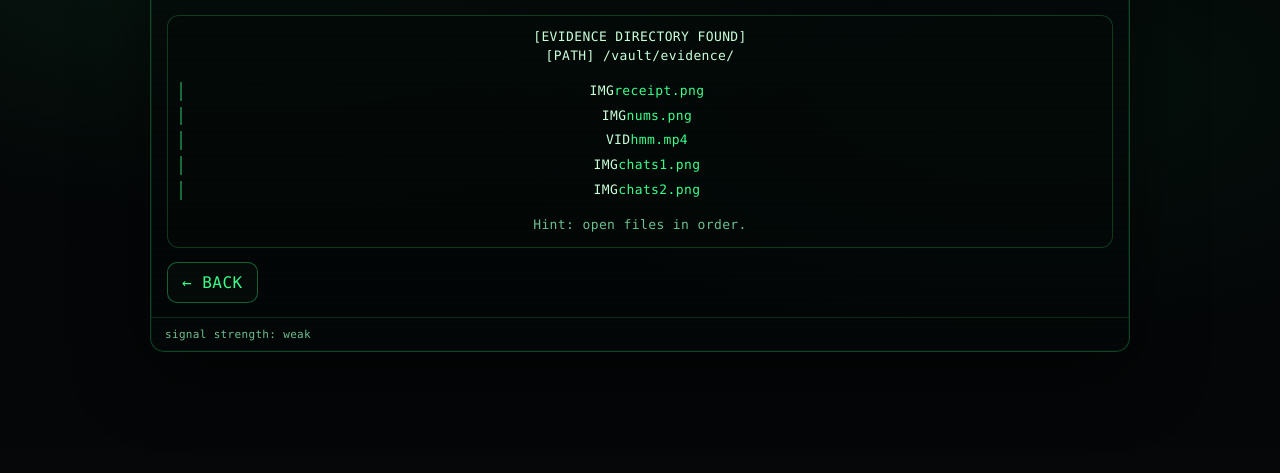
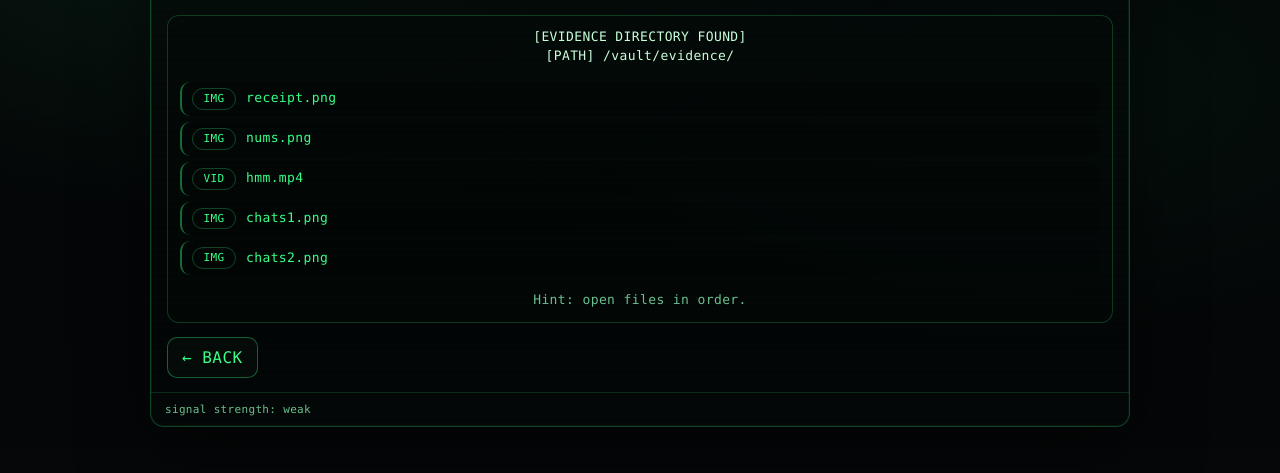
Before and after one commit to chrs-005/security-cams, a plain HTML site: page help.html in a window 1280 px wide. Shown: the part 159-632 px from the top of the page. Drawn offline with Linux system fonts and the light colour scheme.

Commit message:
Update styles.css

```diff
--- a/styles.css
+++ b/styles.css
@@ -343,3 +343,36 @@ body{
 .evidence-row a:hover{
   text-shadow: 0 0 8px rgba(57,255,136,.4);
 }
+/* Add these to the end of styles.css */
+
+.evidence-row{
+  display:flex;
+  align-items:center;
+  gap:10px;
+  margin: 6px 0;
+  padding: 6px 10px;
+  border-left: 2px solid rgba(57,255,136,.4);
+  background: rgba(0,0,0,.12);
+  border-radius: 10px;
+}
+
+.evidence-tag{
+  display:inline-block;
+  min-width: 44px;
+  text-align:center;
+  padding: 2px 8px;
+  border: 1px solid rgba(57,255,136,.25);
+  border-radius: 999px;
+  color: var(--glow);
+  font-size: 11px;
+}
+
+.evidence-row a{
+  color: var(--glow);
+  text-decoration: none;
+  overflow-wrap:anywhere;
+}
+
+.evidence-row a:hover{
+  text-shadow: 0 0 8px rgba(57,255,136,.4);
+}
```
